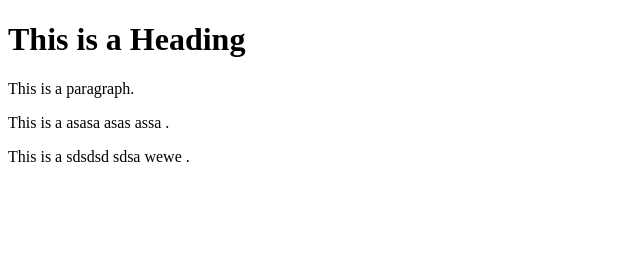
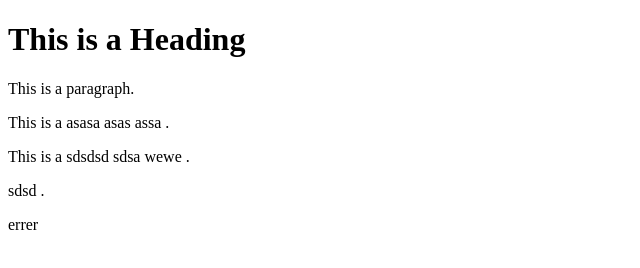
Before and after one commit to ahsohel/web3, a plain HTML site: page index.html in a window 1280 px wide. Shown: the full height of the page, 0-640 px from the left. Drawn offline with Linux system fonts and the light colour scheme.

Commit message:
4th commit

```diff
--- a/index.html
+++ b/index.html
@@ -13,5 +13,11 @@
 
 <p>This is a sdsdsd sdsa wewe .</p>
 
+
+<p>sdsd .</p>
+
+
+<p>errer</p>
+
 </body>
 </html>
```
Also changed, not shown: index2.html (added, +12 -0 lines).
